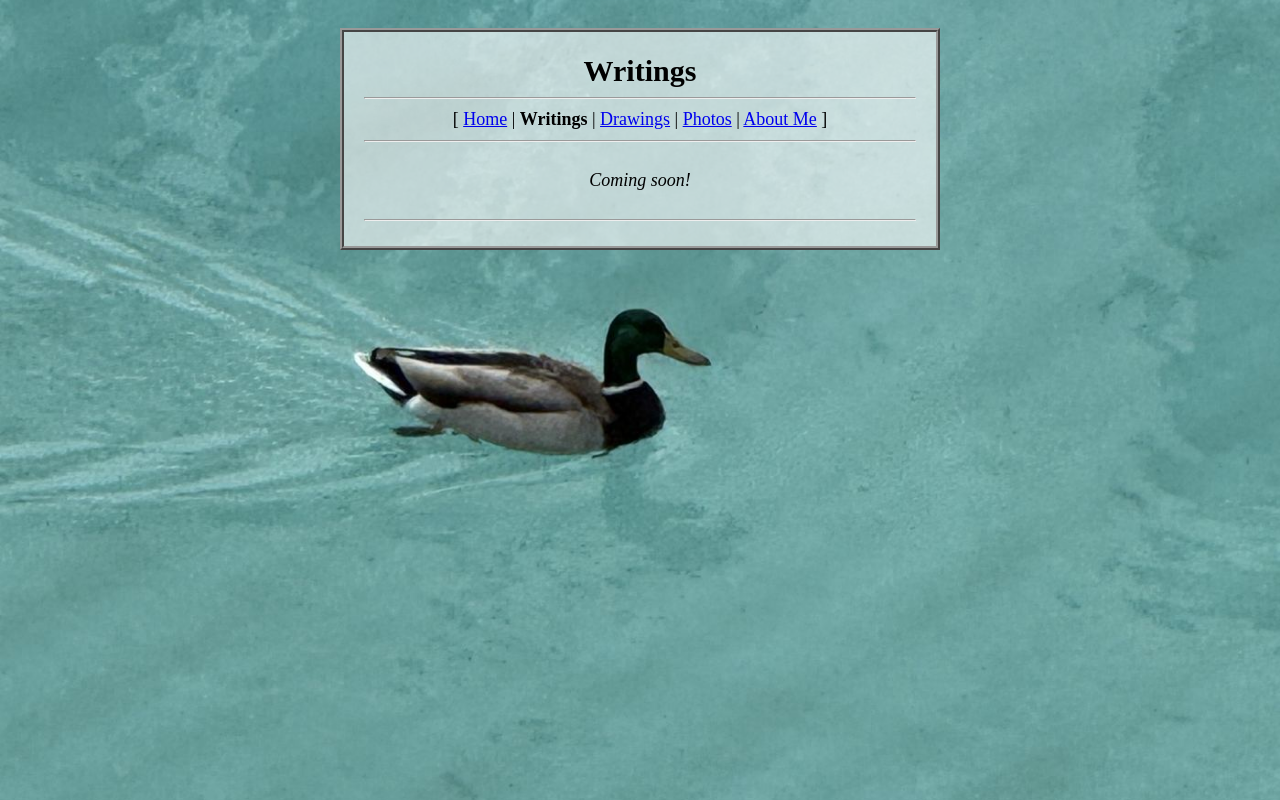
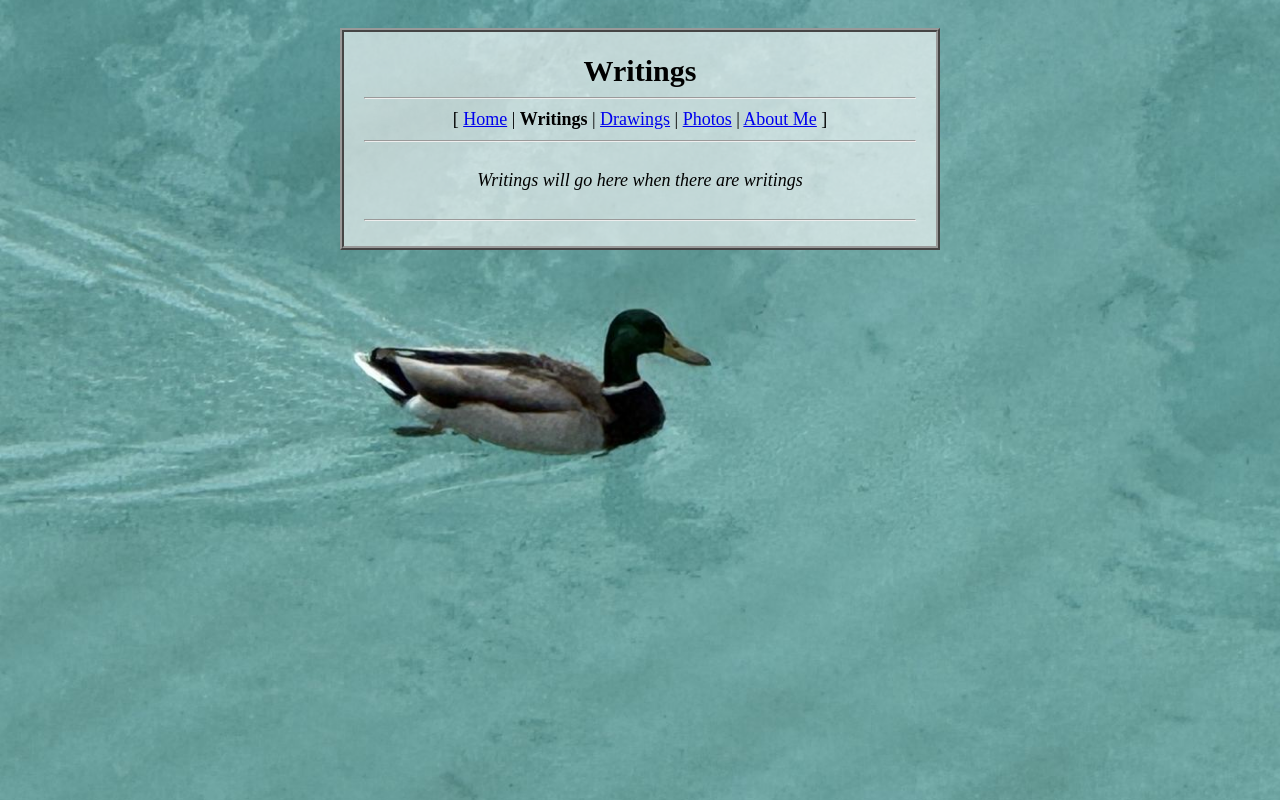
Before and after one commit to natesite/natesite.github.io, a plain HTML site: page writings.html in a window 1280 px wide. Drawn offline with Linux system fonts and the light colour scheme.

Commit message:
Update placeholder text on Writings page
Co-Authored-By: Claude Opus 5.5 <noreply@anthropic.com>
Claude-Session: https://claude.ai/code/session_01CiMGjiKdB9uUhYzfSYN5ra

```diff
--- a/writings.html
+++ b/writings.html
@@ -49,7 +49,7 @@
   </div>
   <hr>
 
-  <p class="soon">Coming soon!</p>
+  <p class="soon">Writings will go here when there are writings</p>
 
   <hr>
 </div>
```
